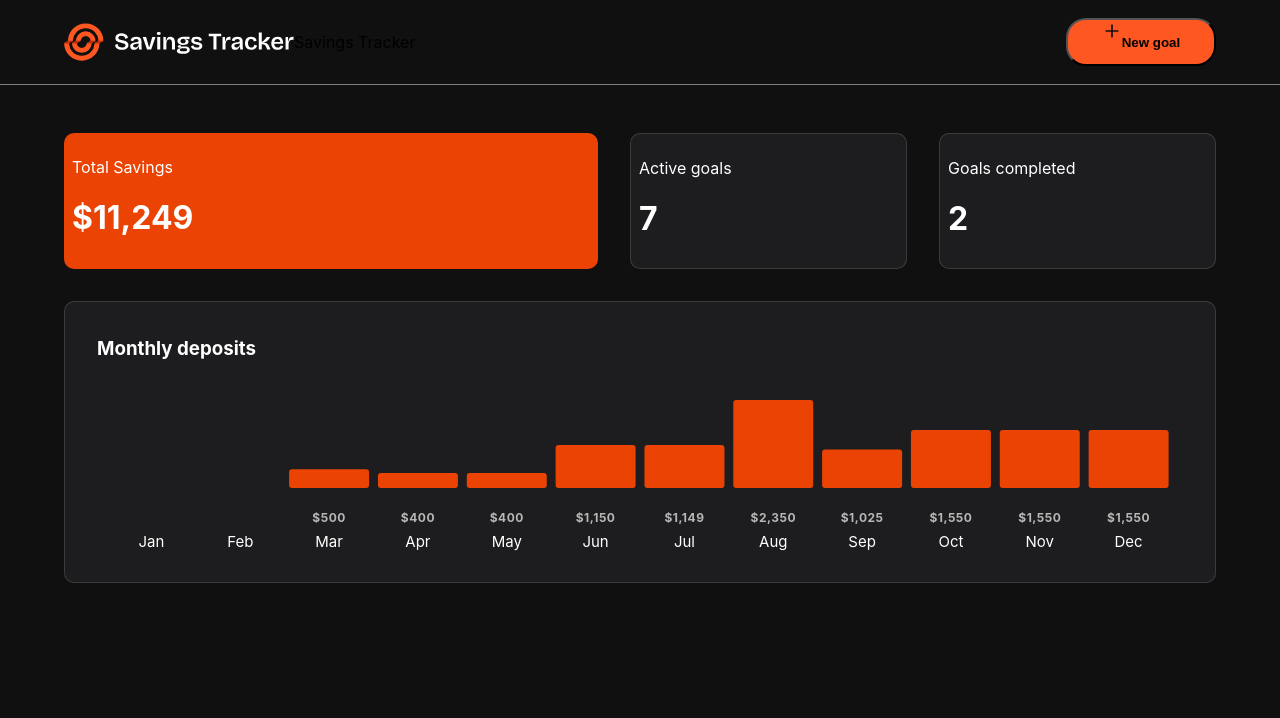
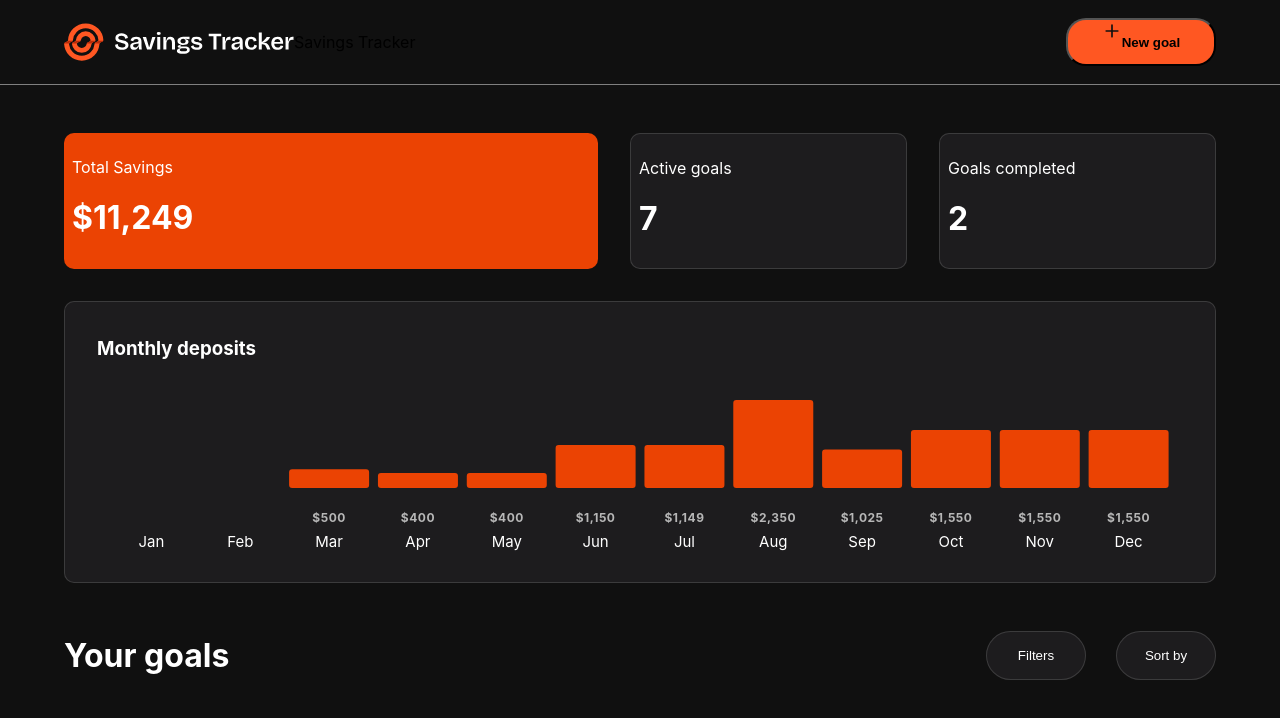
Before and after one commit to Tduncan14/savingtracker2.0, a React (Create React App) app in the folder frontend/: page / in a window 1280 px wide. Shown: the top 718 px of the page. Built offline with nearby package versions, Linux system fonts and the light colour scheme.

Commit message:
keep moving forward

```diff
--- a/frontend/src/App.js
+++ b/frontend/src/App.js
@@ -2,6 +2,7 @@ import logo from './logo.svg';
 import './App.css';
 import Header from './Components/Header/Header';
 import TotalCal from './Components/TotalCal/Totalcal';
+import Goals from './Goals/Goal';
 
 function App() {
   return (
@@ -9,6 +10,7 @@ function App() {
     <div className="App">
       <Header />
       <TotalCal />
+      <Goals />
 
 
     </div>
--- a/frontend/src/Components/Header/Header.css
+++ b/frontend/src/Components/Header/Header.css
@@ -12,11 +12,12 @@
 }
 
 
-button {
+.headerbutton {
     display: flex;
     border-radius: 20px;
     width: 150px;
     text-align: center;
+    height: fit-content;
     justify-content: center;
     font-weight: 700;
     background: var(--orange400);
--- a/frontend/src/Components/Header/Header.js
+++ b/frontend/src/Components/Header/Header.js
@@ -19,7 +19,7 @@ const Header = () => {
 
 
                 <div>
-                    <button className="button"> <img src={plus} /> <p>New goal</p></button>
+                    <button className="headerbutton"> <img src={plus} /> <p>New goal</p></button>
                 </div>
 
             </div>
--- /dev/null
+++ b/frontend/src/Goals/Goal.js
@@ -0,0 +1,40 @@
+import React, { useState, useEffect } from "react";
+import './Goals.css'
+
+
+
+const Goals = () => {
+
+
+
+
+
+
+
+
+
+    return (
+        <div className="goalContainer">
+            <div className="goalsTitle">
+                <h1>Your goals</h1>
+
+
+                <div className="filterButtons">
+                    <button>  Filters</button>
+
+
+                    <button>  Sort by</button>
+
+                </div>
+            </div>
+
+
+            <div className="goalsBody">
+
+            </div>
+        </div>
+    )
+}
+
+
+export default Goals
--- /dev/null
+++ b/frontend/src/Goals/Goals.css
@@ -0,0 +1,27 @@
+.goalContainer {
+    padding: 1rem 4rem 1rem;
+    color: white;
+}
+
+
+.goalsTitle {
+    display: flex;
+    justify-content: space-between;
+    align-items: center;
+}
+
+.filterButtons {
+    display: flex;
+    justify-content: space-between;
+    column-gap: 30px;
+
+}
+
+.filterButtons button {
+    border-radius: 25px;
+    background-color: rgba(60, 59, 64, .3);
+    padding: 1rem 0;
+    width: 100px;
+    border: solid 1px rgba(183, 183, 183, .2);
+    color: white;
+}
```
